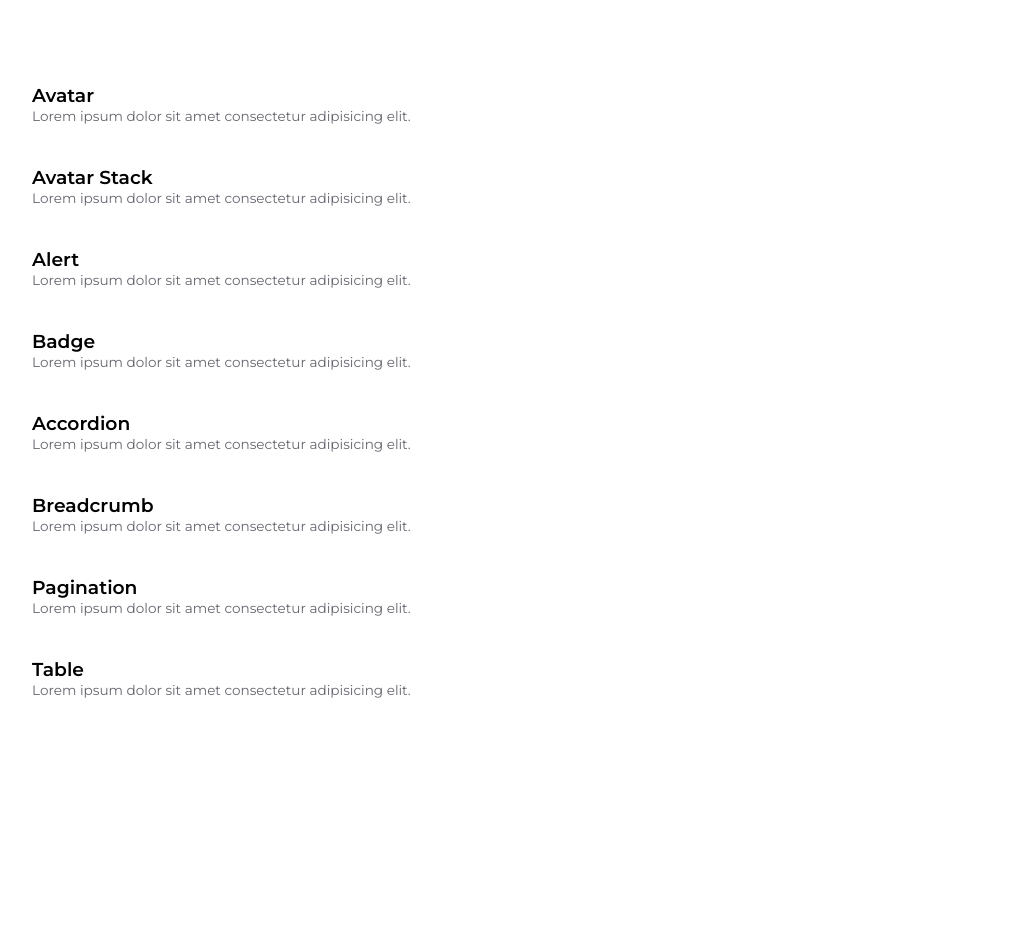
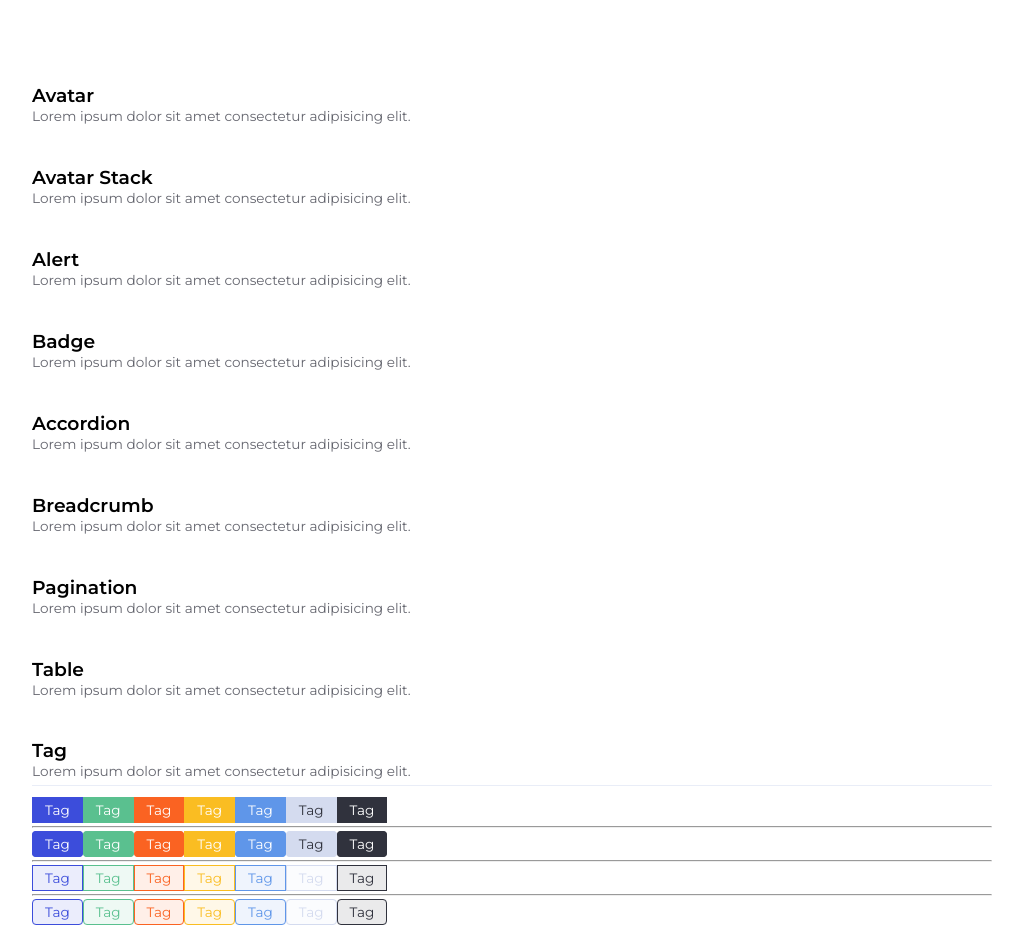
Before and after one commit to nazifcand/nazoUI-react, a React (Vite) app: page / in a window 1280 px wide. Shown: the top 952 px of the page, without its empty margins (128-1151 px from the left). Built offline with nearby package versions, Linux system fonts and the light colour scheme.

Commit message:
added tag

```diff
--- a/src/App.tsx
+++ b/src/App.tsx
@@ -10,6 +10,7 @@ import Pagination from './components/Pagination';
 import Section from './components/Section';
 import Table from './components/Table';
 import PRODUCTS from '../data/products.json';
+import Tag from './components/Tag';
 
 interface ProductItem {
   id: number;
@@ -357,6 +358,43 @@ const App = () => {
             pagination
           />
         </Section>
+
+        <Section
+          title="Tag"
+          subTitle="Lorem ipsum dolor sit amet consectetur adipisicing elit."
+        >
+          <Tag label="Tag" />
+          <Tag color="success" label="Tag" />
+          <Tag color="danger" label="Tag" />
+          <Tag color="warning" label="Tag" />
+          <Tag color="info" label="Tag" />
+          <Tag color="grey" label="Tag" />
+          <Tag color="dark" label="Tag" />
+          <hr />
+          <Tag label="Tag" rounded />
+          <Tag color="success" label="Tag" rounded />
+          <Tag color="danger" label="Tag" rounded />
+          <Tag color="warning" label="Tag" />
+          <Tag color="info" label="Tag" rounded />
+          <Tag color="grey" label="Tag" rounded />
+          <Tag color="dark" label="Tag" rounded />
+          <hr />
+          <Tag label="Tag" outline />
+          <Tag color="success" label="Tag" outline />
+          <Tag color="danger" label="Tag" outline />
+          <Tag color="warning" label="Tag" outline />
+          <Tag color="info" label="Tag" outline />
+          <Tag color="grey" label="Tag" outline />
+          <Tag color="dark" label="Tag" outline />
+          <hr />
+          <Tag label="Tag" outline rounded onClick={() => alert('x')} />
+          <Tag color="success" label="Tag" outline rounded />
+          <Tag color="danger" label="Tag" outline rounded />
+          <Tag color="warning" label="Tag" outline rounded />
+          <Tag color="info" label="Tag" outline rounded />
+          <Tag color="grey" label="Tag" outline rounded />
+          <Tag color="dark" label="Tag" outline rounded />
+        </Section>
       </Container>
     </>
   );
--- /dev/null
+++ b/src/components/Tag/index.tsx
@@ -0,0 +1,66 @@
+import { FC, HTMLAttributes } from 'react';
+import styled from 'styled-components';
+
+interface Props extends HTMLAttributes<HTMLSpanElement> {
+  label: string | number;
+  color?:
+    | 'primary'
+    | 'success'
+    | 'danger'
+    | 'warning'
+    | 'info'
+    | 'grey'
+    | 'dark';
+  rounded?: boolean;
+  outline?: boolean;
+}
+
+interface StyledProps {
+  color:
+    | 'primary'
+    | 'success'
+    | 'danger'
+    | 'warning'
+    | 'info'
+    | 'grey'
+    | 'dark';
+  rounded?: boolean;
+  outline?: boolean;
+}
+
+const StyledTag = styled.span<StyledProps>`
+  padding: 0.25rem 0.75rem;
+  font-size: ${({ theme }) => theme.sizes.xsmall};
+  box-sizing: border-box;
+  border: 1px solid rgb(${({ theme, color }) => theme.colors[color]});
+  background-color: rgb(${({ theme, color }) => theme.colors[color]});
+
+  color: rgb(
+    ${({ color, theme }) =>
+      color != 'grey' ? '255,255,255' : theme.colors.color}
+  );
+
+  ${({ rounded }) => rounded && `border-radius:.25rem;`}
+
+  ${({ theme, color, outline }) =>
+    outline &&
+    `background-color: rgba(${theme.colors[color]},.1);
+     color: rgb(${theme.colors[color]});
+  `}
+`;
+
+const Tag: FC<Props> = ({
+  label,
+  color = 'primary',
+  rounded = false,
+  outline = false,
+  ...args
+}) => {
+  return (
+    <StyledTag color={color} rounded={rounded} outline={outline} {...args}>
+      {label}
+    </StyledTag>
+  );
+};
+
+export default Tag;
```
